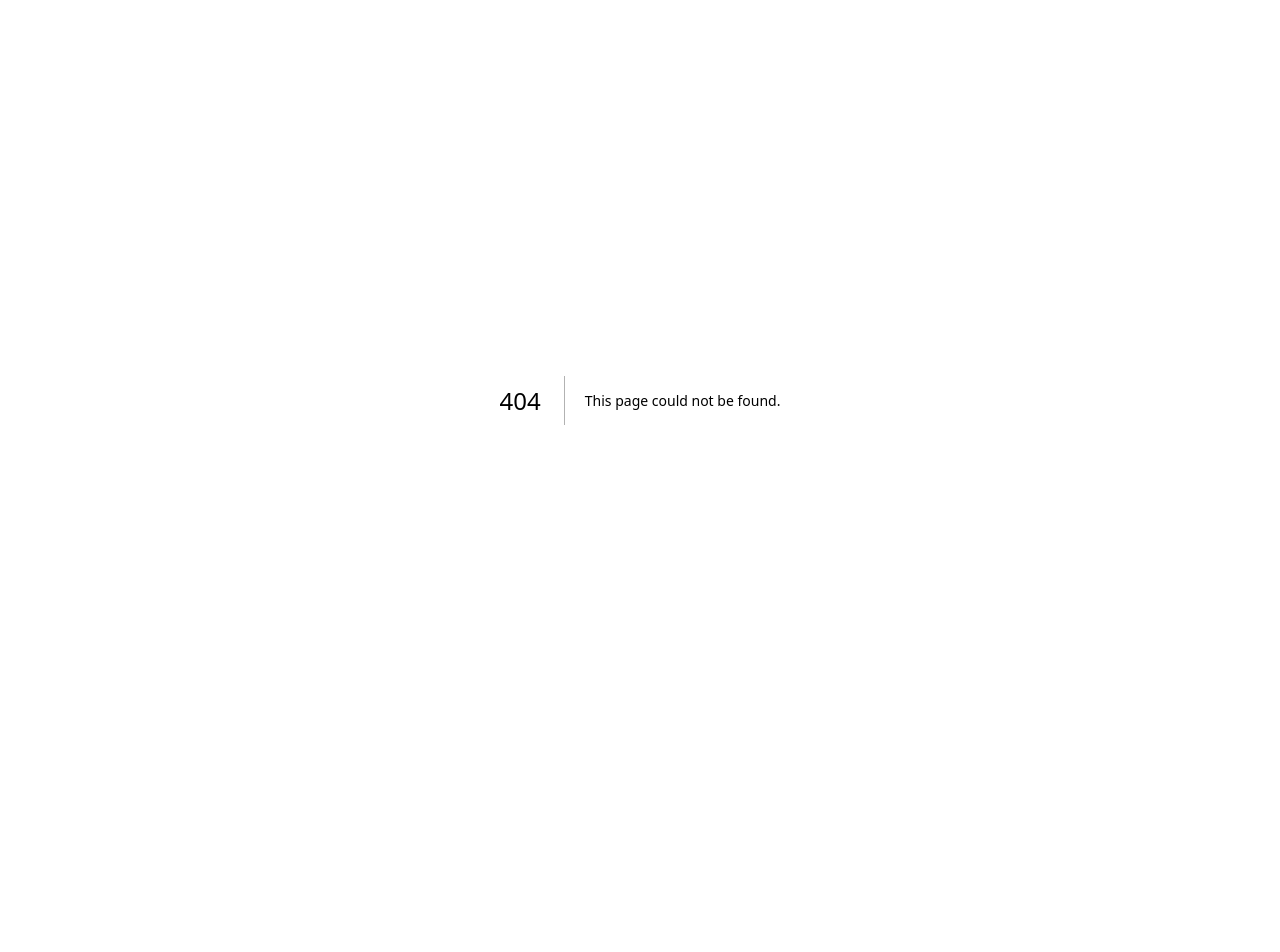
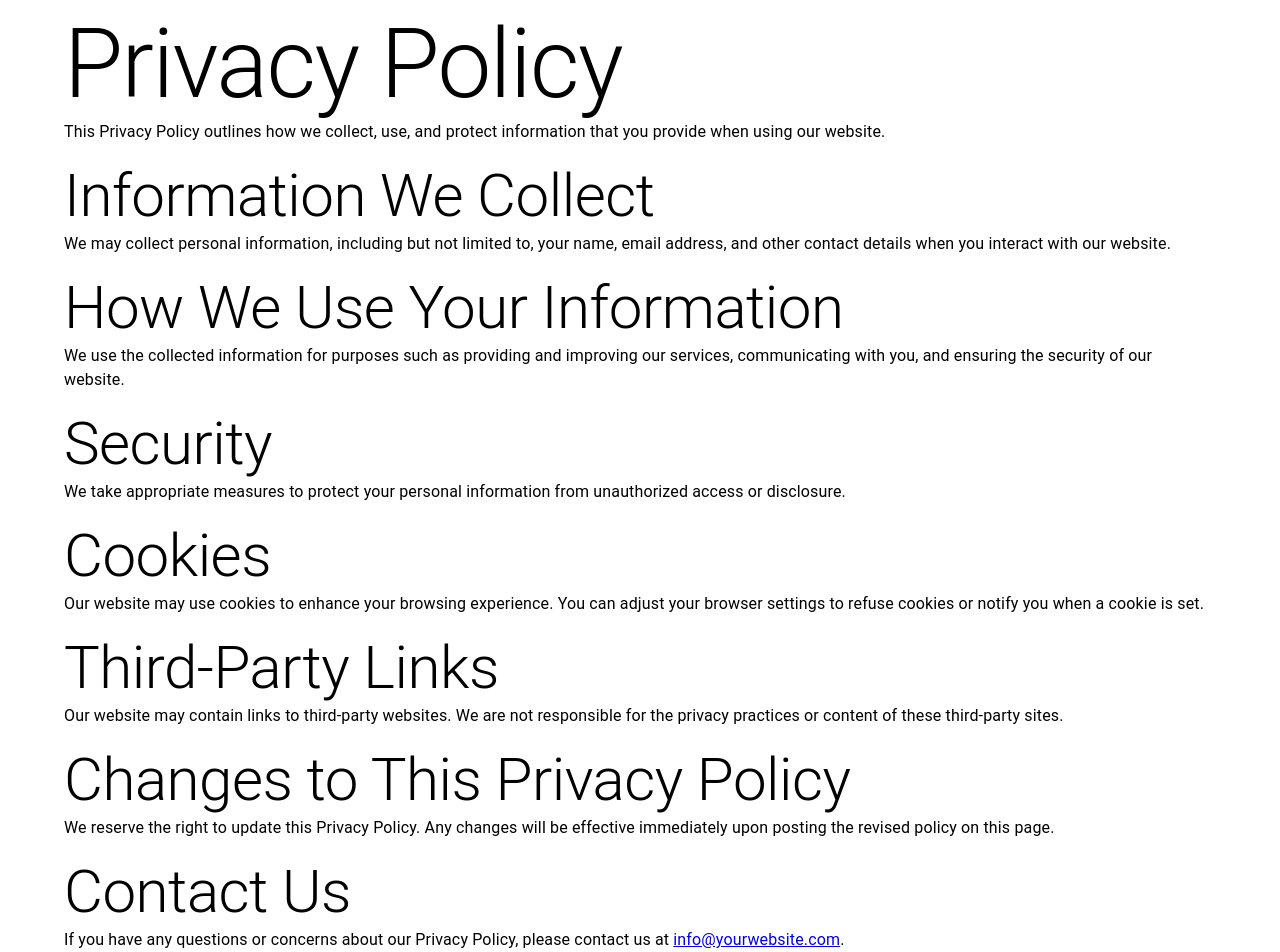
Before and after one commit to bk275/IS218Fall2023FinalProject, a Next.js app in the folder car-website/: page /privacy-policy in a window 1280 px wide. Before the commit this address had no page. Shown: the top 952 px of the page. Before the commit the page ends 800 px from the top, so only its background shows below. Built offline with nearby package versions, Linux system fonts and the light colour scheme.

Commit message:
added privacy policy

```diff
--- a/car-website/components/Navbar.js
+++ b/car-website/components/Navbar.js
@@ -6,6 +6,7 @@ import Typography from '@mui/material/Typography';
 import Box from '@mui/material/Box';
 import TextField from '@mui/material/TextField';
 import Button from '@mui/material/Button';
+import Link from 'next/link';
 
 const Navbar = () => {
   return (
@@ -403,7 +404,7 @@ const Navbar = () => {
               component="div"
               sx={{ color: '#000', marginBottom: '10px' }}
             >
-              <a href="#">Privacy Policy</a>
+              <Link href="/privacy-policy">Privacy Policy</Link>
             </Typography>
           </div>
           {/* Third Text Section */}
--- /dev/null
+++ b/car-website/pages/privacy-policy.js
@@ -0,0 +1,68 @@
+// components/PrivacyPolicy.js
+
+import React from 'react';
+import Head from 'next/head';
+import { Container, Typography } from '@mui/material';
+
+const PrivacyPolicy = () => {
+  return (
+    <>
+      <Head>
+        <title>Privacy Policy</title>
+        <meta name="viewport" content="width=device-width, initial-scale=1.0" />
+      </Head>
+      <Container>
+        <Typography variant="h1">Privacy Policy</Typography>
+
+        <Typography paragraph>
+          This Privacy Policy outlines how we collect, use, and protect information that you provide when using our website.
+        </Typography>
+
+        <Typography variant="h2">Information We Collect</Typography>
+
+        <Typography paragraph>
+          We may collect personal information, including but not limited to, your name, email address, and other contact details when you interact with our website.
+        </Typography>
+
+        <Typography variant="h2">How We Use Your Information</Typography>
+
+        <Typography paragraph>
+          We use the collected information for purposes such as providing and improving our services, communicating with you, and ensuring the security of our website.
+        </Typography>
+
+        <Typography variant="h2">Security</Typography>
+
+        <Typography paragraph>
+          We take appropriate measures to protect your personal information from unauthorized access or disclosure.
+        </Typography>
+
+        <Typography variant="h2">Cookies</Typography>
+
+        <Typography paragraph>
+          Our website may use cookies to enhance your browsing experience. You can adjust your browser settings to refuse cookies or notify you when a cookie is set.
+        </Typography>
+
+        <Typography variant="h2">Third-Party Links</Typography>
+
+        <Typography paragraph>
+          Our website may contain links to third-party websites. We are not responsible for the privacy practices or content of these third-party sites.
+        </Typography>
+
+        <Typography variant="h2">Changes to This Privacy Policy</Typography>
+
+        <Typography paragraph>
+          We reserve the right to update this Privacy Policy. Any changes will be effective immediately upon posting the revised policy on this page.
+        </Typography>
+
+        <Typography variant="h2">Contact Us</Typography>
+
+        <Typography paragraph>
+          If you have any questions or concerns about our Privacy Policy, please contact us at{' '}
+          <a href="mailto:info@yourwebsite.com">info@yourwebsite.com</a>.
+        </Typography>
+      </Container>
+    </>
+  );
+};
+
+export default PrivacyPolicy;
```
